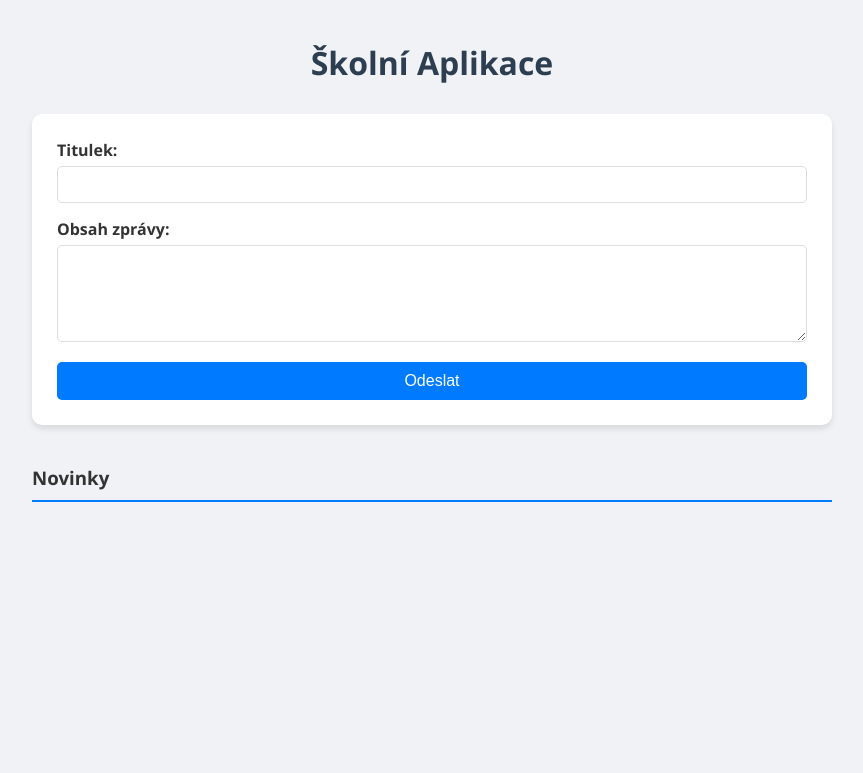
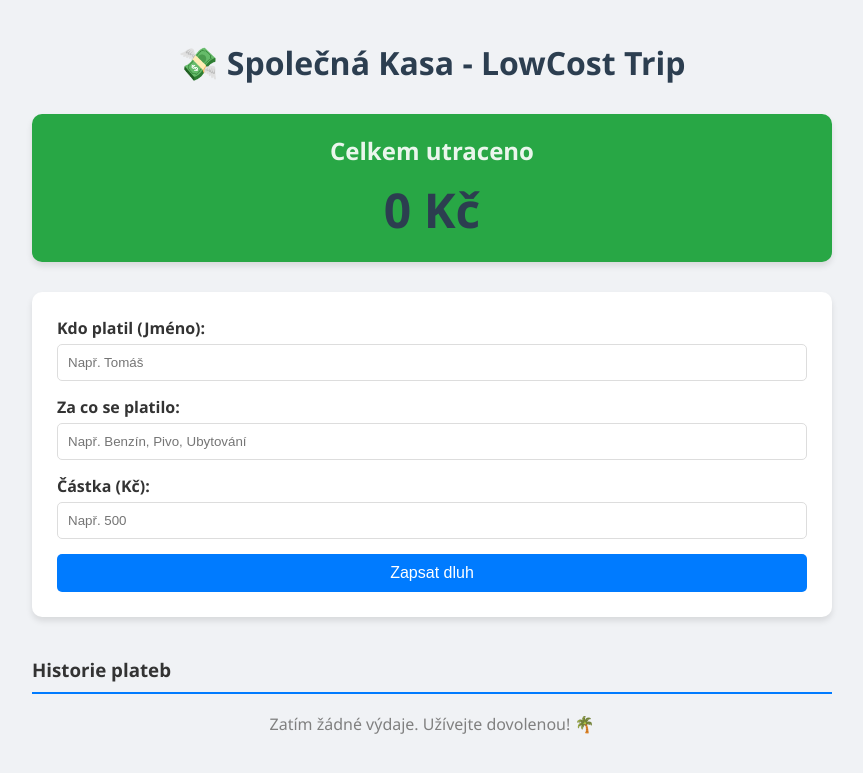
Before and after one commit to tomasgebauer00/Projekt-OS-22.1, a Flask app: page / in a window 1280 px wide. Shown: the top 773 px of the page, without its empty margins (208-1071 px from the left). Run offline with Flask 3, Linux system fonts and the light colour scheme; data that the repository does not hold is empty.

Commit message:
Prechod na Kasu

```diff
--- a/app.py
+++ b/app.py
@@ -1,12 +1,11 @@
 import os
 import requests
-from flask import Flask, render_template, redirect, url_for, flash
+from flask import Flask, render_template, redirect, url_for
 from flask_sqlalchemy import SQLAlchemy
 from flask_migrate import Migrate
 from flask_wtf import FlaskForm
-from wtforms import StringField, TextAreaField, SubmitField
+from wtforms import StringField, SubmitField
 from wtforms.validators import DataRequired
-from werkzeug.utils import secure_filename
 
 app = Flask(__name__)
 app.config['SECRET_KEY'] = 'tajne-heslo-123'
@@ -16,39 +15,52 @@ app.config['SQLALCHEMY_TRACK_MODIFICATIONS'] = False
 db = SQLAlchemy(app)
 migrate = Migrate(app, db)
 
-class News(db.Model):
+# --- DATABÁZOVÝ MODEL (Tabulka výdajů) ---
+class Expense(db.Model):
     id = db.Column(db.Integer, primary_key=True)
-    title = db.Column(db.String(100), nullable=False)
-    content = db.Column(db.Text, nullable=False)
+    item = db.Column(db.String(100), nullable=False)   # Za co (Pivo, Jídlo...)
+    amount = db.Column(db.Integer, nullable=False)     # Kolik (Cena)
+    payer = db.Column(db.String(50), nullable=False)   # Kdo (Jméno)
 
-class NewsForm(FlaskForm):
-    title = StringField('Titulek', validators=[DataRequired()])
-    content = TextAreaField('Obsah', validators=[DataRequired()])
-    submit = SubmitField('Odeslat')
+# --- FORMULÁŘ ---
+class ExpenseForm(FlaskForm):
+    payer = StringField('Kdo platil?', validators=[DataRequired()])
+    item = StringField('Za co?', validators=[DataRequired()])
+    amount = StringField('Kolik to stálo (Kč)?', validators=[DataRequired()])
+    submit = SubmitField('Přidat do kasy')
 
-# --- TOTO JE TA OPRAVA ---
-# Tento prikaz rekne aplikaci: "Pokud neexistuje databaze, vytvor ji ted hned."
+# --- AUTOMATICKÉ VYTVOŘENÍ DATABÁZE ---
 with app.app_context():
     db.create_all()
-# -------------------------
 
 @app.route('/', methods=['GET', 'POST'])
 def index():
+    # 1. Počasí (necháme ho tam, je to fajn funkce)
     weather = None
     try:
         r = requests.get('https://api.open-meteo.com/v1/forecast?latitude=49.93&longitude=17.90&current_weather=true')
         weather = r.json().get('current_weather') if r.status_code == 200 else None
     except: pass
 
-    form = NewsForm()
+    # 2. Zpracování formuláře
+    form = ExpenseForm()
     if form.validate_on_submit():
-        msg = News(title=form.title.data, content=form.content.data)
-        db.session.add(msg)
-        db.session.commit()
-        return redirect(url_for('index'))
+        try:
+            # Převedeme text na číslo (int)
+            cena = int(form.amount.data)
+            # Uložíme do databáze
+            novy_vydaj = Expense(item=form.item.data, amount=cena, payer=form.payer.data)
+            db.session.add(novy_vydaj)
+            db.session.commit()
+            return redirect(url_for('index'))
+        except ValueError:
+            pass # Pokud uživatel nezadal číslo, nic se nestane
 
-    news = News.query.order_by(News.id.desc()).all()
-    return render_template('index.html', weather=weather, form=form, news=news)
+    # 3. Načtení dat a výpočet sumy
+    expenses = Expense.query.order_by(Expense.id.desc()).all()
+    total_spent = sum(e.amount for e in expenses)
+
+    return render_template('index.html', weather=weather, form=form, expenses=expenses, total=total_spent)
 
 if __name__ == '__main__':
     app.run(host='0.0.0.0', port=5000)
--- a/templates/index.html
+++ b/templates/index.html
@@ -3,38 +3,56 @@
 <head>
     <meta charset="UTF-8">
     <meta name="viewport" content="width=device-width, initial-scale=1.0">
-    <title>Školní Aplikace</title>
+    <title>Společná Kasa 💸</title>
     <link rel="stylesheet" href="{{ url_for('static', filename='style.css') }}">
 </head>
 <body>
 
-    <h1>Školní Aplikace</h1>
+    <h1>💸 Společná Kasa - LowCost Trip</h1>
 
     {% if weather %}
     <div class="weather-box">
-        Teplota venku: {{ weather.temperature }} °C (vítr: {{ weather.windspeed }} km/h)
+        Aktuálně venku: {{ weather.temperature }} °C
     </div>
     {% endif %}
+
+    <div style="background: #28a745; color: white; padding: 20px; text-align: center; border-radius: 10px; margin-bottom: 30px; box-shadow: 0 4px 6px rgba(0,0,0,0.1);">
+        <h2 style="margin: 0; opacity: 0.9;">Celkem utraceno</h2>
+        <h1 style="margin: 10px 0 0 0; font-size: 48px;">{{ total }} Kč</h1>
+    </div>
 
     <form method="POST">
         {{ form.hidden_tag() }}
 
-        <label>Titulek:</label>
-        {{ form.title(size=32) }}
+        <label>Kdo platil (Jméno):</label>
+        {{ form.payer(placeholder="Např. Tomáš") }}
 
-        <label>Obsah zprávy:</label>
-        {{ form.content(rows=5) }}
+        <label>Za co se platilo:</label>
+        {{ form.item(placeholder="Např. Benzín, Pivo, Ubytování") }}
 
-        {{ form.submit() }}
+        <label>Částka (Kč):</label>
+        {{ form.amount(placeholder="Např. 500") }}
+
+        {{ form.submit(value="Zapsat dluh") }}
     </form>
 
-    <h3>Novinky</h3>
-    {% for item in news %}
-    <div class="news-item">
-        <strong>{{ item.title }}</strong>
-        <p>{{ item.content }}</p>
-    </div>
-    {% endfor %}
+    <h3>Historie plateb</h3>
+    {% if expenses %}
+        {% for exp in expenses %}
+        <div class="news-item" style="display: flex; justify-content: space-between; align-items: center;">
+            <div>
+                <strong style="font-size: 1.1em; color: #007bff;">{{ exp.payer }}</strong>
+                <span style="color: #555;">koupil</span>
+                <strong>{{ exp.item }}</strong>
+            </div>
+            <div style="font-weight: bold; color: #dc3545; font-size: 1.2em;">
+                -{{ exp.amount }} Kč
+            </div>
+        </div>
+        {% endfor %}
+    {% else %}
+        <p style="text-align: center; color: gray;">Zatím žádné výdaje. Užívejte dovolenou! 🌴</p>
+    {% endif %}
 
 </body>
 </html>
```
